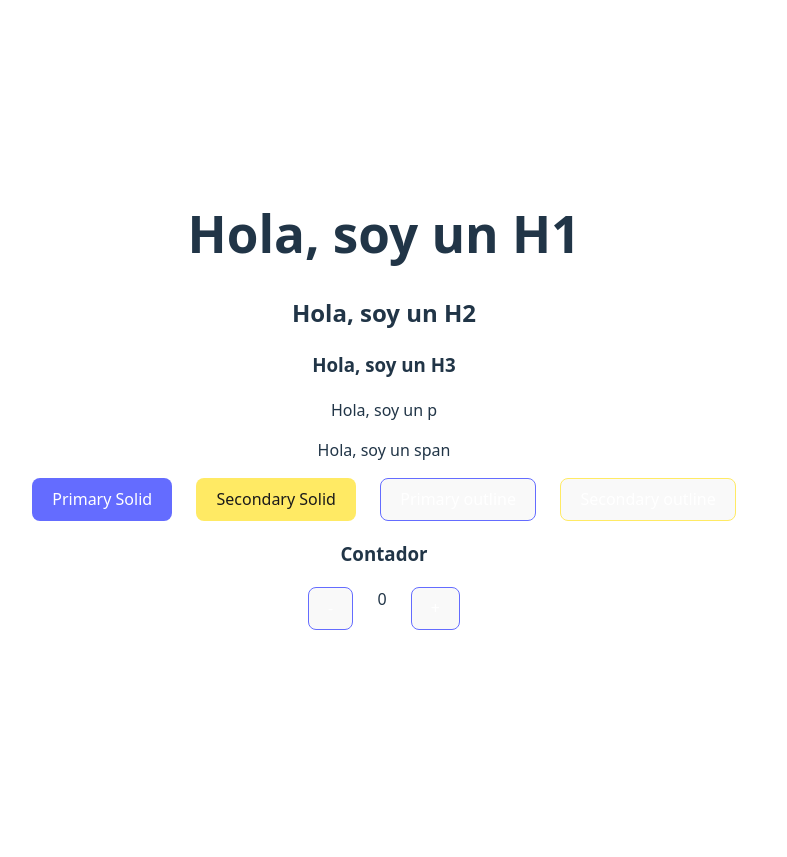
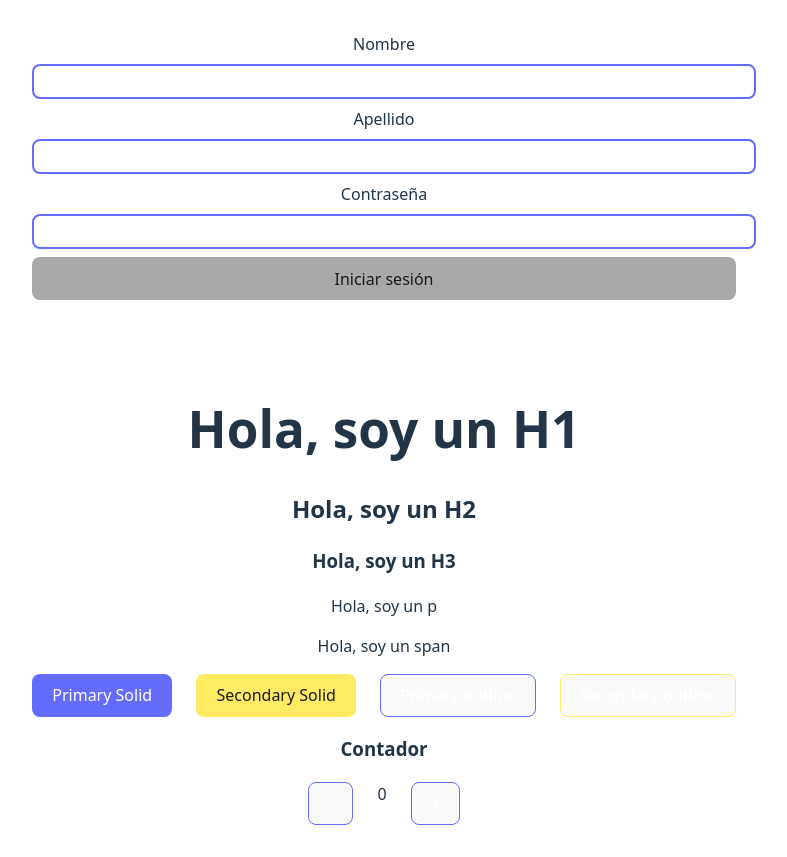
Before and after one commit to mvidal90/eit-react-first-app, a React (Vite) app: page / in a window 1280 px wide. Shown: the whole page, without its empty margins (256-1043 px from the left). Before the commit the page ends 800 px from the top, so only its background shows below. Built offline with nearby package versions, Linux system fonts and the light colour scheme.

Commit message:
ADD forms react example

```diff
--- a/src/App.jsx
+++ b/src/App.jsx
@@ -2,11 +2,13 @@ import './styles/App.css'
 import Text from './components/Text'
 import Button from './components/Button'
 import Counter from './components/Counter'
+import Form from './components/Form'
 
 function App() {
 
   return (
-    <>
+    <div>
+      <Form />
       <div>
         <Text as="h1" text="Hola, soy un H1" />
         <Text as="h2" text="Hola, soy un H2" />
@@ -37,7 +39,7 @@ function App() {
           onClick={() => console.log(`Soy un botón outline secondary`)}/>
       </div>
       <Counter />
-    </>
+    </div>
   )
 }
 
--- a/src/components/Button.jsx
+++ b/src/components/Button.jsx
@@ -4,12 +4,15 @@ function Button({
     label,
     color = "primary",
     variant = "solid",
-    onClick
+    onClick,
+    className,
+    ...props
 }) {
     return (
         <button
-            className={`btn-${color} btn-${variant}`}
+            className={`btn-${color} btn-${variant} ${className}`}
             onClick={onClick}
+            {...props}
         >{label}</button>
     )
 }
--- /dev/null
+++ b/src/components/Form.jsx
@@ -0,0 +1,66 @@
+import React, { useEffect, useState } from 'react'
+import Text from './Text'
+import Button from './Button'
+
+const Form = () => {
+
+    const [values, setValues] = useState({
+        name: "",
+        lastname: "",
+        pass: ""
+    })
+    const [userName, setUserName] = useState("")
+    const [errors, setErrors] = useState({
+        name: "",
+        lastname: "",
+        pass: ""
+    })
+
+    useEffect(() => {
+      setErrors({
+        name: values.name.length <=3 && values.name ? "El nombre debe tener màs de 3 caracteres" : "",
+        lastname: values.lastname.length <=3 && values.lastname ? "El apellido debe tener màs de 3 caracteres" : "",
+        pass: values.pass.length <=7 && values.pass ? "Contraseña debe tener màs de 7 caracteres" : "",
+      })
+    }, [values])
+
+    const handleChange = e => {
+        setValues({
+            ...values,
+            [e.target.name]: e.target.value,
+        })
+    }
+
+    const handleSubmit = e => {
+        e.preventDefault()
+        if (values.pass) {
+            setUserName(`${values.name} ${values.lastname}`)
+        } else {
+            alert("la password es obligatoria")
+        }
+    }
+
+    return (
+        <>
+            <form className='mb-100' onSubmit={handleSubmit}>
+                <div>
+                    <Text as="label" text="Nombre" htmlFor="name" />
+                    <input type='text' id='name' name="name" autoComplete='true' value={values.name} onChange={handleChange}/>
+                    <Text as="span" text={errors.name} className="d-block color-error" />
+                    <Text as="label" text="Apellido" htmlFor="lastname" />
+                    <input type='text' id='lastname' name="lastname" autoComplete='true' value={values.lastname} onChange={handleChange}/>
+                    <Text as="span" text={errors.lastname} className="d-block color-error" />
+                    <Text as="label" text="Contraseña" htmlFor="pass" />
+                    <input type='password' id='pass' name="pass" autoComplete='true' value={values.pass} onChange={handleChange}/>
+                    <Text as="span" text={errors.pass} className="d-block color-error" />
+                    <Button type="submit" label="Iniciar sesión" className="w-100" disabled={!(values.name && values.lastname && values.pass)}/>
+                </div>
+            </form>
+            {
+                userName ? <Text as="h2" text={`Bienvenido ${userName} a nuestra app!!`} /> : undefined
+            }
+        </>
+    )
+}
+
+export default Form
--- a/src/components/Text.jsx
+++ b/src/components/Text.jsx
@@ -1,8 +1,8 @@
 import { createElement } from "react"
 
-function Text({ as, text }) {
+function Text({ as, text, ...props }) {
   return (
-    createElement(as, { children: text })
+    createElement(as, { ...props, children: text })
   )
 }
 
--- a/src/styles/App.css
+++ b/src/styles/App.css
@@ -16,3 +16,19 @@
 .justify-center {
   justify-content: center;
 }
+
+.mb-100 {
+  margin-bottom: 100px;
+}
+
+.w-100 {
+  width: 100%;
+}
+
+.color-error {
+  color: rgb(186, 51, 51);
+}
+
+.d-block {
+  display: block;
+}
--- a/src/styles/Button.css
+++ b/src/styles/Button.css
@@ -46,3 +46,9 @@ button:focus-visible {
     border-color: #ffea64;
     color: white;
 }
+
+.btn-primary:disabled,
+.btn-secondary:disabled {
+    background-color: #a8a8a8;
+    color: #1a1a1a;
+}
--- a/src/styles/index.css
+++ b/src/styles/index.css
@@ -47,3 +47,13 @@ h1 {
     background-color: #f9f9f9;
   }
 }
+
+input {
+  display: block;
+  margin-top: 0.5rem;
+  margin-bottom: 0.5rem;
+  padding: 0.5rem;
+  border-radius: 0.5rem;
+  width: 100%;
+  border: 2px solid #646cff
+}
```
